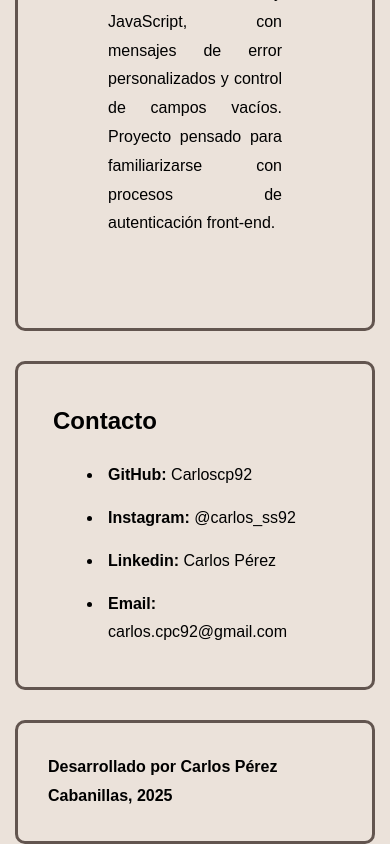
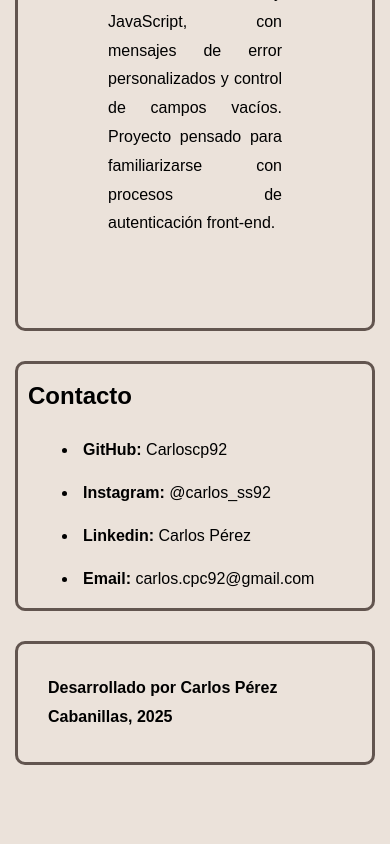
Before and after one commit to Carloscp92/PROYECTO-1-EC-LENGUAJE-DE-MARCAS, a plain HTML site: page index.html in a window 390 px wide. Shown: the part 5487-6331 px from the top of the page. After the commit the page ends 6252 px from the top, so only its background shows below. Drawn offline with Linux system fonts and the light colour scheme; a web font is replaced by a local one.

Commit message:
modificacion en media query para mejorar diseño responsive en seccion contacto

```diff
--- a/Style/StylePortfolio.css
+++ b/Style/StylePortfolio.css
@@ -382,10 +382,11 @@ nav a:hover{
     #contacto {
         display: flex;
         flex-direction: column;
+        padding: 5px;
     }
     #contacto ul {
         display: flex;
-        flex-direction: column;
+        flex-wrap: wrap;
     }
 }
 .cookie-popup{
```
